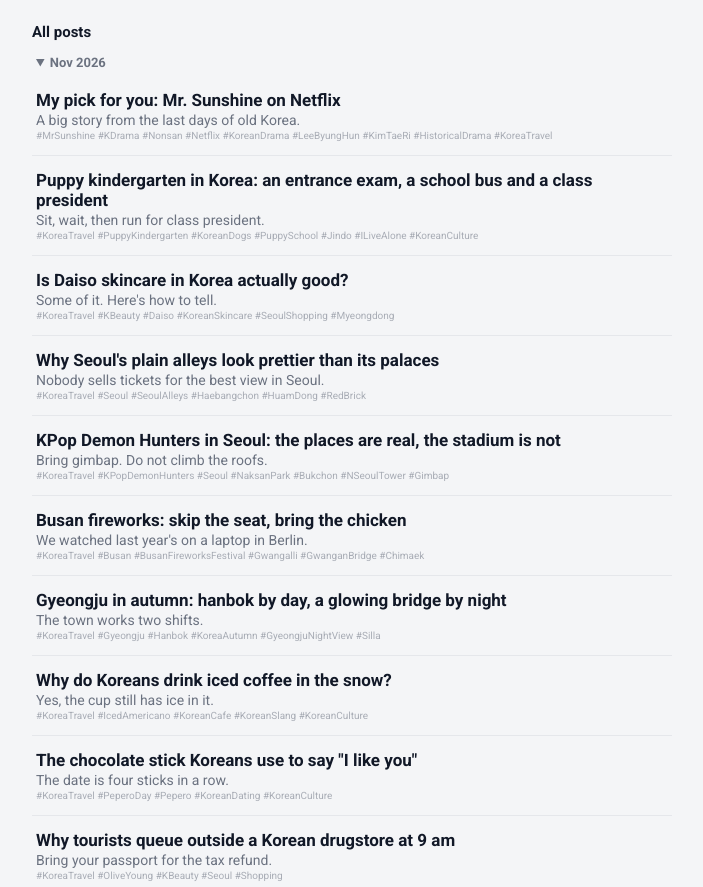
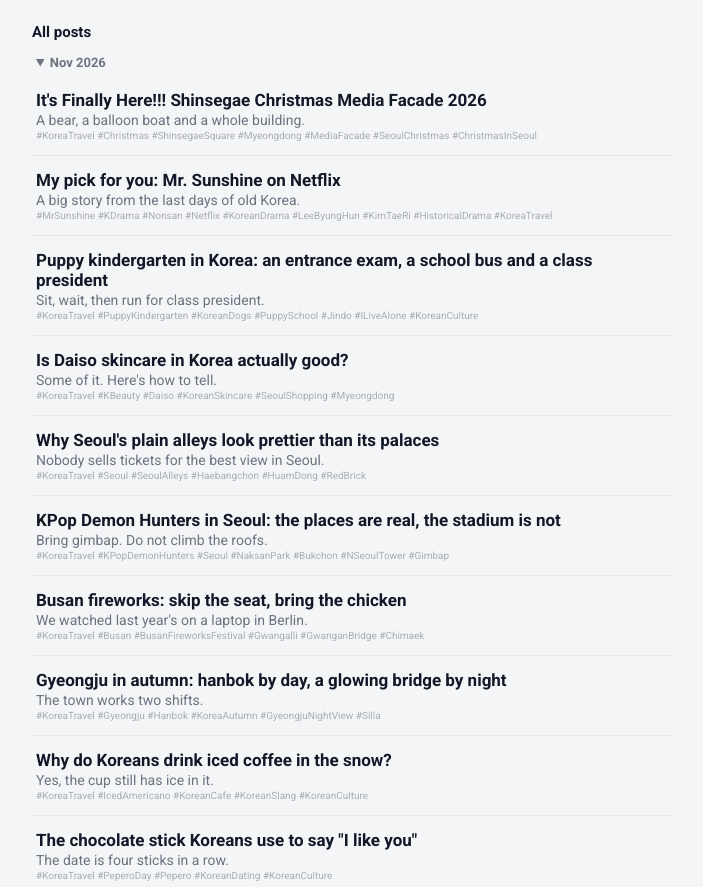
Before and after one commit to jjsoftwareint-ops/MyTravelPath, a React (Vite) app: page /blog/2026-10-30-0542/ in a window 1280 px wide. Shown: the part 3739-4626 px from the top of the page, without its empty margins (288-991 px from the left). Built offline with nearby package versions, Linux system fonts and the light colour scheme.

Commit message:
Add blog post: Shinsegae Christmas Media Facade 2026

```diff
--- a/src/data/blog.ts
+++ b/src/data/blog.ts
@@ -38,6 +38,55 @@ export type Post = {
 
 export const posts: Post[] = [
   {
+    id: '2026-11-07-0709',
+    title: "It's Finally Here!!! Shinsegae Christmas Media Facade 2026",
+    description:
+      "Shinsegae's Myeong-dong store turns its outer wall into a Christmas screen from 6 November. What is on it, where to stand, and the video.",
+    teaser: 'A bear, a balloon boat and a whole building.',
+    icon: 'christmas_tree',
+    date: '2026-11-07',
+    updated: '2026-11-07',
+    keywords: ['KoreaTravel', 'Christmas', 'ShinsegaeSquare', 'Myeongdong', 'MediaFacade', 'SeoulChristmas', 'ChristmasInSeoul'],
+    body: [
+      {
+        type: 'p',
+        text: 'The first big Christmas light show of the season is here. The **Shinsegae** main store in Myeong-dong turns its whole outer wall into a Christmas screen in the evenings, and it is free to watch.',
+      },
+      {
+        type: 'video',
+        id: 'hUwDfLQEa38',
+        title: "It's Finally Here!!! Shinsegae Christmas Media Facade 2026",
+        caption: 'The 2026 Christmas film on the Shinsegae wall. Video: Seoul Walking Day on YouTube.',
+      },
+      { type: 'h', text: 'What is on the wall', icon: 'christmas_tree' },
+      {
+        type: 'p',
+        text: 'A bear puts a Christmas wish letter on a **balloon boat**, travels along with it and helps finish the Christmas tree.',
+      },
+      {
+        type: 'p',
+        text: 'It is a little story, not just flashing lights, and that is why we like it as the first stop of the season.',
+      },
+      { type: 'h', text: 'Where to stand', icon: 'round_pushpin' },
+      {
+        type: 'p',
+        text: 'The viewing point is the plaza in front of the store, known as the **한국은행 분수대** (Hanguk Eunhaeng bunsudae), the Bank of Korea fountain. Take **Hoehyeon Station** (Line 4).',
+      },
+      {
+        type: 'p',
+        text: '**Last season the show ran from 17:00 to midnight.** This year\'s hours were not announced yet, so check on the day.',
+      },
+      {
+        type: 'p',
+        text: 'More on this week in Korea on our [events page](https://koreatravelpath.com/this-week/).',
+      },
+      {
+        type: 'verdict',
+        text: 'Our verdict: free, easy to reach and a lovely first Christmas stop. Dress warmly.',
+      },
+    ],
+  },
+  {
     id: '2026-11-06-2323',
     title: 'My pick for you: Mr. Sunshine on Netflix',
     description:
```
Also changed, not shown: assets/emoji/christmas_tree.png (added).
